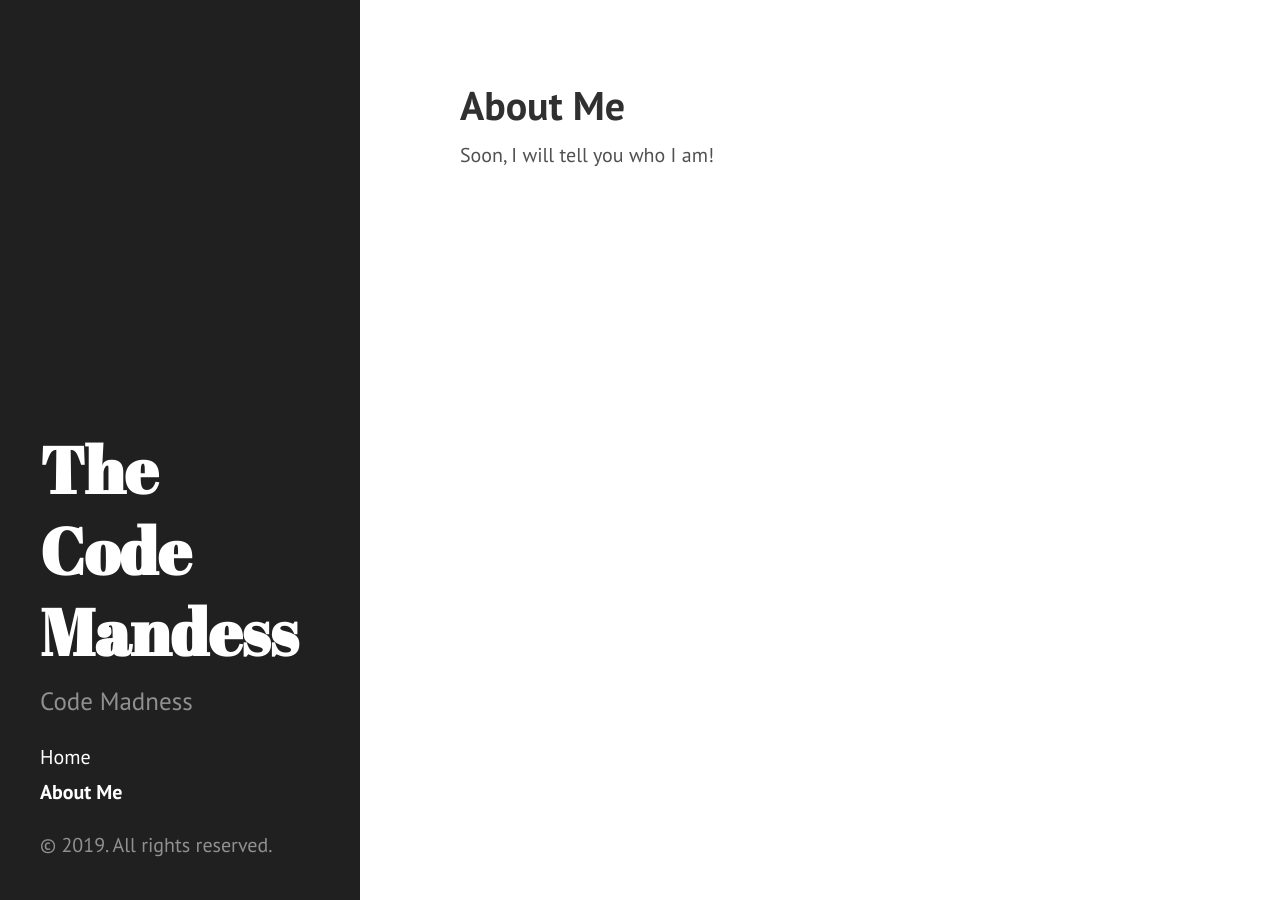
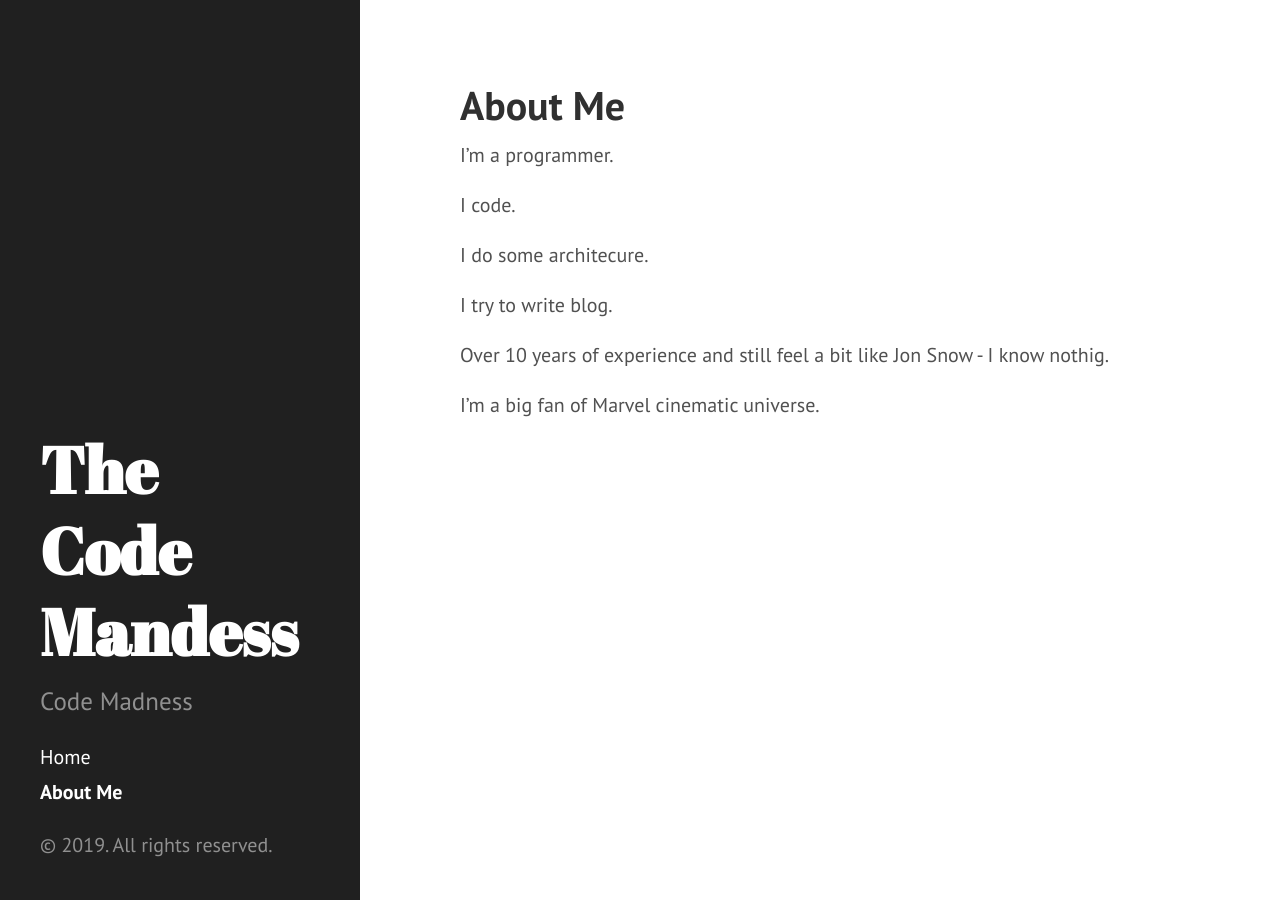
Before and after one commit to robert-matusewicz/robert-matusewicz.github.io, a Jekyll site: the page built from about.md, in a window 1280 px wide. Built offline with Jekyll 4.4.1, drawn with Linux system fonts in a browser that asks for light colours.

Commit message:
update About Me

```diff
--- a/about.md
+++ b/about.md
@@ -2,4 +2,14 @@
 layout: page
 title: About Me
 ---
-Soon, I will tell you who I am!
+I'm a programmer.
+
+I code.
+
+I do some architecure.
+
+I try to write blog.
+
+Over 10 years of experience and still feel a bit like Jon Snow - I know nothig.
+
+I'm a big fan of Marvel cinematic universe.
```
